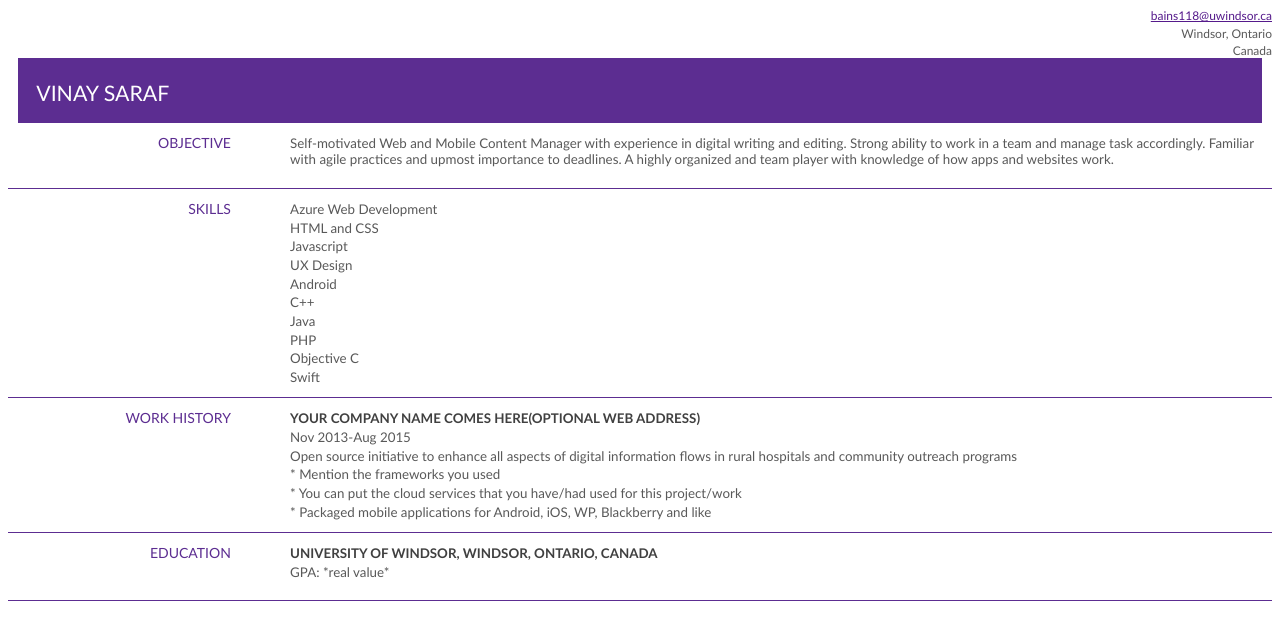
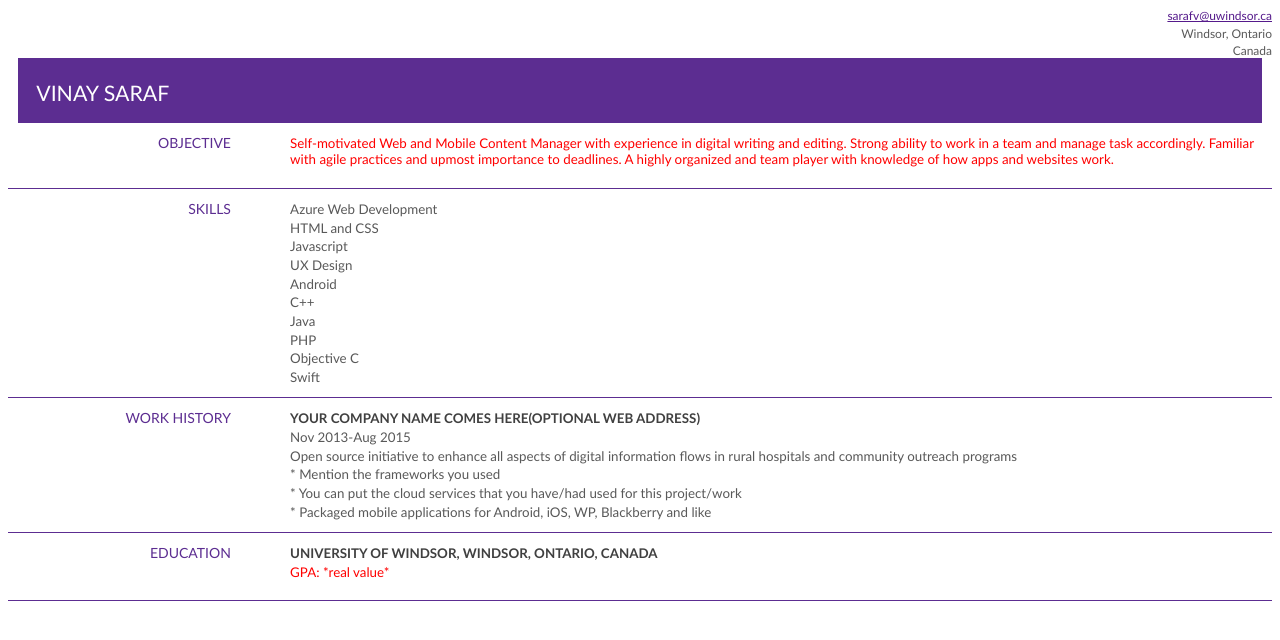
Before and after one commit to vhsaraf/vhsaraf.github.io, a plain HTML site: page index.html in a window 1280 px wide. Drawn offline with Linux system fonts and the light colour scheme.

Commit message:
Update index.html

```diff
--- a/index.html
+++ b/index.html
@@ -28,7 +28,7 @@
         mso-hansi-theme-font: minor-latin;
         mso-bidi-font-family: "Times New Roman";
         mso-bidi-theme-font: minor-bidi;
-        color: #595959;
+        color: #ff0000;
         mso-themecolor: text1;
         mso-themetint: 166;
         mso-font-kerning: 10.0pt;
@@ -182,7 +182,7 @@
 
 <p class=ContactInfo>
     <a href="">
-        bains118@uwindsor.ca
+        sarafv@uwindsor.ca
     </a>
 </p>
 
```
